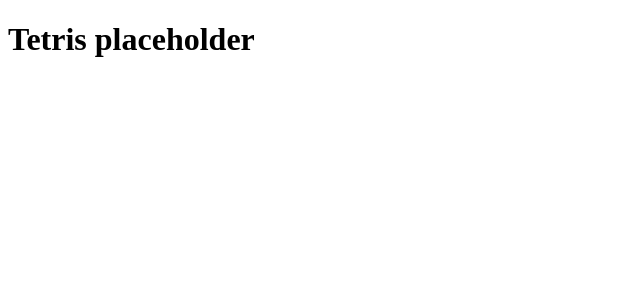
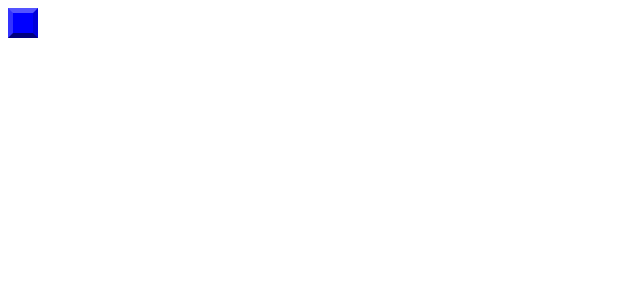
Before and after one commit to NickDrew/tetris, a React app: page / in a window 1280 px wide. Shown: the top 300 px of the page, without its empty margins (0-640 px from the left). Built offline with nearby package versions, Linux system fonts and the light colour scheme.

Commit message:
add basic cell

```diff
--- a/src/App.tsx
+++ b/src/App.tsx
@@ -1,9 +1,10 @@
 import React from 'react';
+import { Cell } from './components/Cell/Cell';
 
 const App: React.FC = () => {
     return (
         <div>
-            <h1>Tetris placeholder</h1>
+            <Cell color={3} />
         </div>
     );
 };
--- /dev/null
+++ b/src/Globals.d.ts
@@ -0,0 +1 @@
+declare module "*.module.css";
--- /dev/null
+++ b/src/components/Cell/Cell.tsx
@@ -0,0 +1,12 @@
+import React from "react";
+import styles from "./cellstyle.module.css"
+
+export interface ICellProps {
+    color: number
+}
+
+export const Cell: React.FC<ICellProps> = (props) => {
+    const colorClass = `color_${props.color}`
+    const classes = `${styles.cell} ${styles[colorClass]}`
+    return <div className={classes} />
+}
--- /dev/null
+++ b/src/components/Cell/cellstyle.module.css
@@ -0,0 +1,42 @@
+.cell {
+    border-style: solid;
+    width: var(--cell-size);
+    height: var(--cell-size);
+    border-width: var(--cell-border-width);
+    border-left-color: var(--cell-border-left-color);
+    border-top-color: var(--cell-border-top-color);
+    border-right-color: var(--cell-border-right-color);
+    border-bottom-color: var(--cell-border-bottom-color);
+}
+
+.color_0 {
+    background-color: var(--cell-color-0);
+}
+
+.color_1 {
+    background-color: var(--cell-color-1);
+}
+
+.color_2 {
+    background-color: var(--cell-color-2);
+}
+
+.color_3 {
+    background-color: var(--cell-color-3);
+}
+
+.color_4 {
+    background-color: var(--cell-color-4);
+}
+
+.color_5 {
+    background-color: var(--cell-color-5);
+}
+
+.color_6 {
+    background-color: var(--cell-color-6);
+}
+
+.color_7 {
+    background-color: var(--cell-color-7);
+}
--- /dev/null
+++ b/src/index.css
@@ -0,0 +1,20 @@
+:root {
+
+    /* cell styling */
+    --cell-border-left-color: rgba(255, 255, 255, 0.20);
+    --cell-border-top-color: rgba(255, 255, 255, 0.33);
+    --cell-border-right-color: rgba(0, 0, 0, 0.15);
+    --cell-border-bottom-color: rgba(0, 0, 0, 0.5);
+
+    --cell-color-0: #eaeaea;
+    --cell-color-1: #ff6600;
+    --cell-color-2: #eec900;
+    --cell-color-3: #0000ff;
+    --cell-color-4: #cc00ff;
+    --cell-color-5: #00ff00;
+    --cell-color-6: #66ccff;
+    --cell-color-7: #ff0000;
+
+    --cell-size: 20px;
+    --cell-border-width: 5px;
+}
--- a/src/index.tsx
+++ b/src/index.tsx
@@ -1,6 +1,6 @@
 import React from 'react';
 import ReactDOM from 'react-dom';
 import App from './App';
-//import './index.css';
+import './index.css';
 
 ReactDOM.render(<App />, document.getElementById('root'));
```
